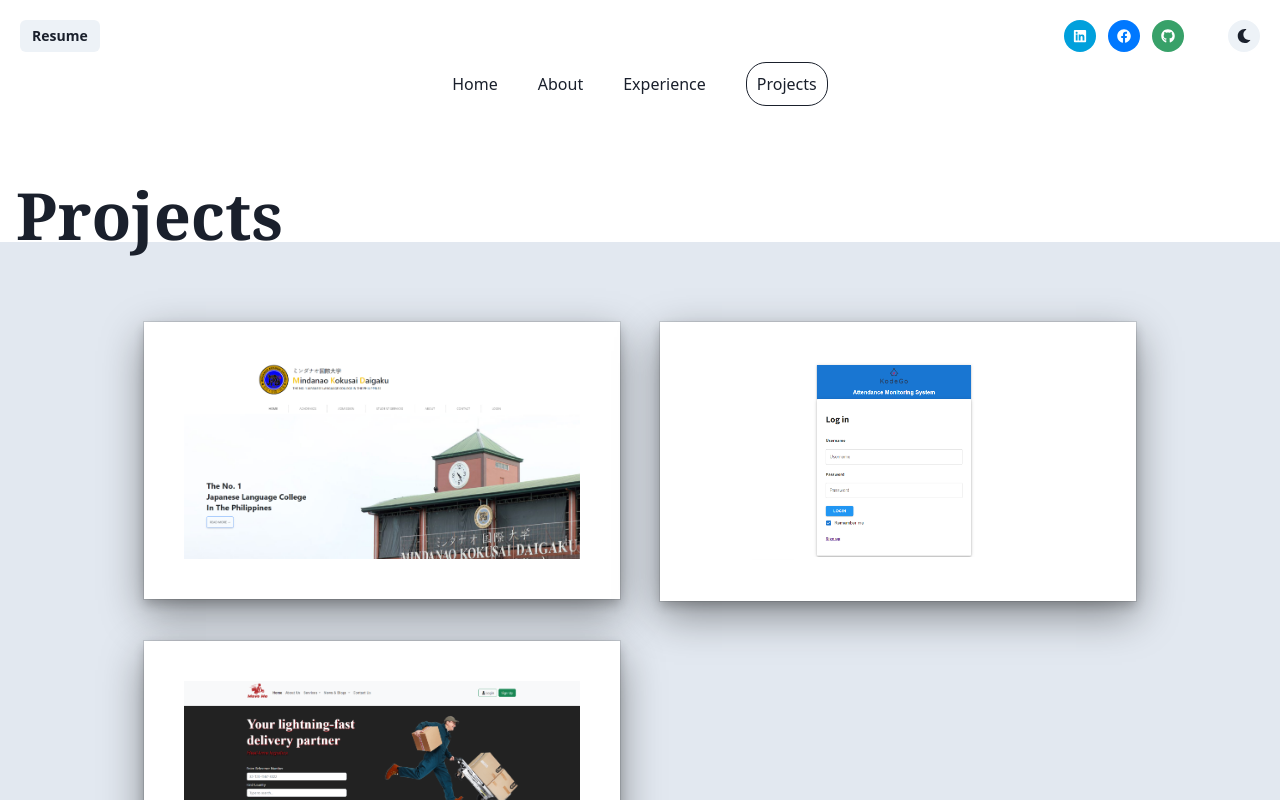
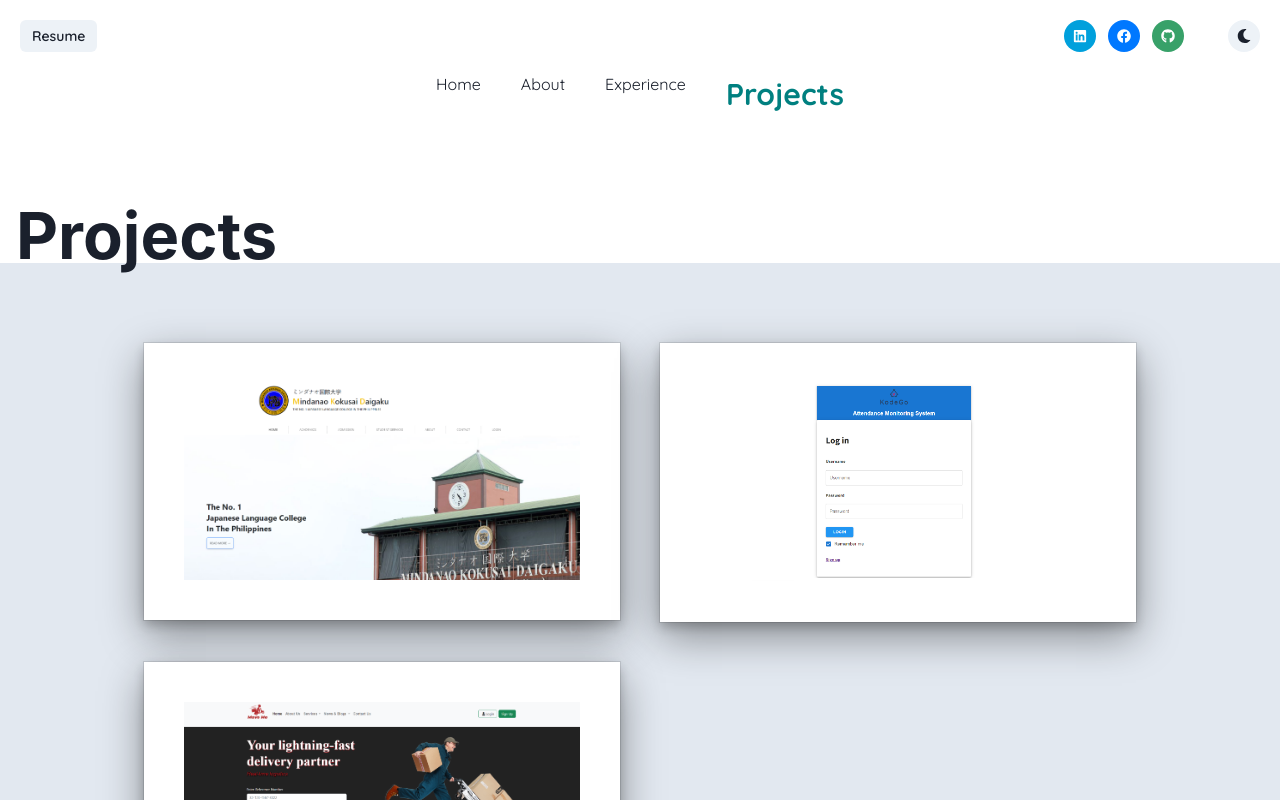
Before and after one commit to 5dam/ralphcadelinaportfolio, a React (Vite) app: page /projects in a window 1280 px wide. Shown: the top 800 px of the page. Built offline with nearby package versions, Linux system fonts and the light colour scheme.

Commit message:
redesigned the nav menu

```diff
--- a/src/components/Navbar.jsx
+++ b/src/components/Navbar.jsx
@@ -26,9 +26,9 @@ export default function Navbar() {
   const isDark = colorMode ==='dark'
 
   let activeStyle = {
-    border : "1px solid",
-    padding : "10px",
-    borderRadius : "20px"
+    fontWeight: 'bold',
+    color: 'teal',
+    fontSize: '30px'
   }
 
   return (
--- a/src/main.jsx
+++ b/src/main.jsx
@@ -11,9 +11,11 @@ import { ChakraProvider, ColorModeScript } from '@chakra-ui/react'
 ReactDOM.createRoot(document.getElementById('root')).render(
   <React.StrictMode>
     <BrowserRouter>
-      <ChakraProvider theme={theme}>
+      <ChakraProvider>
         <ColorModeScript initialColorMode="dark" />
-        <App />
+        <div className='quicksand'>
+          <App />
+        </div>
       </ChakraProvider>
     </BrowserRouter>
   </React.StrictMode>,
--- a/styles.css
+++ b/styles.css
@@ -1,3 +1,10 @@
+@import url('https://fonts.googleapis.com/css2?family=Quicksand:wght@300;400;500;600;700&display=swap');
+
+
+.quicksand{
+    font-family: "Quicksand";
+}
+
 .imgHover{
     transition:1s;
 }
```
